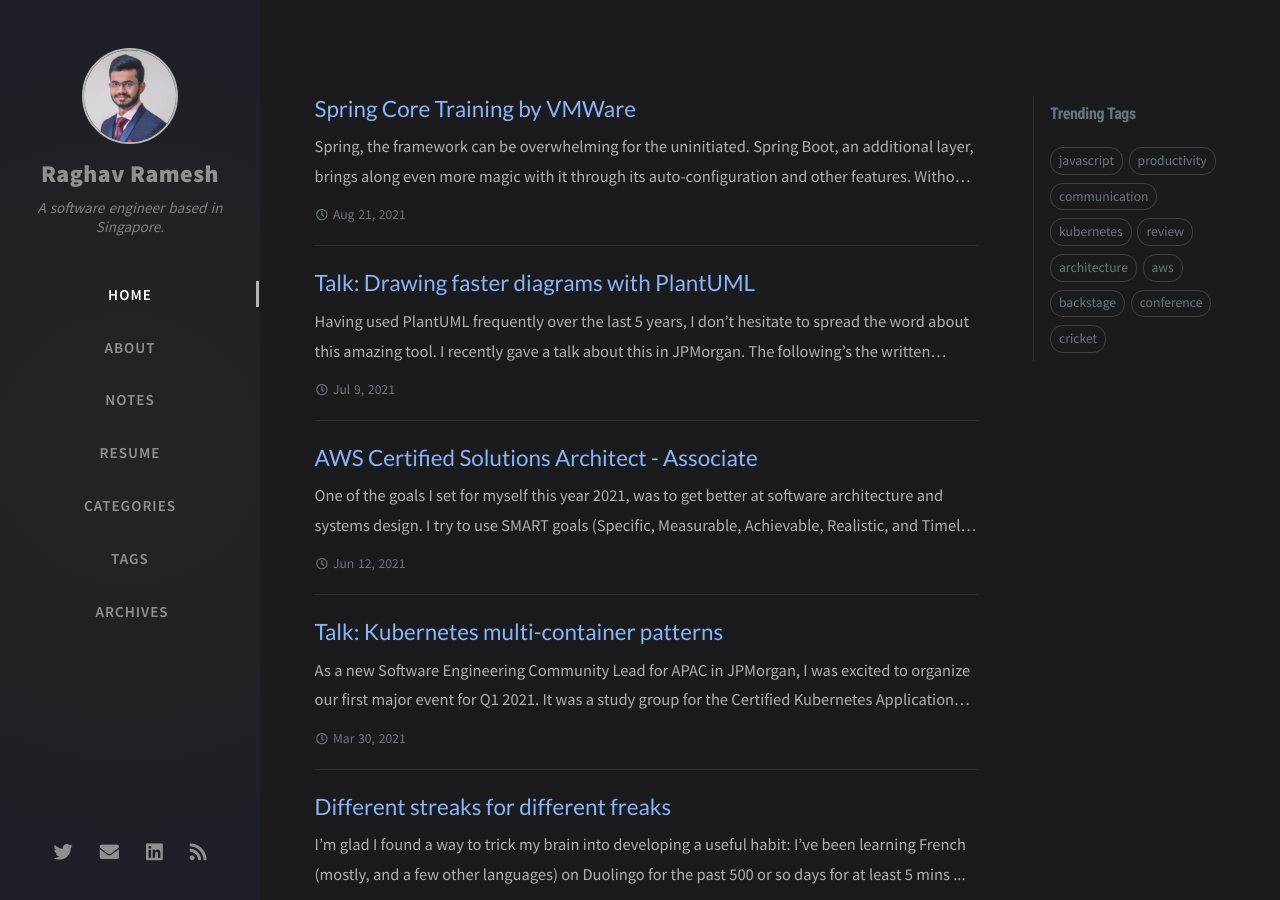
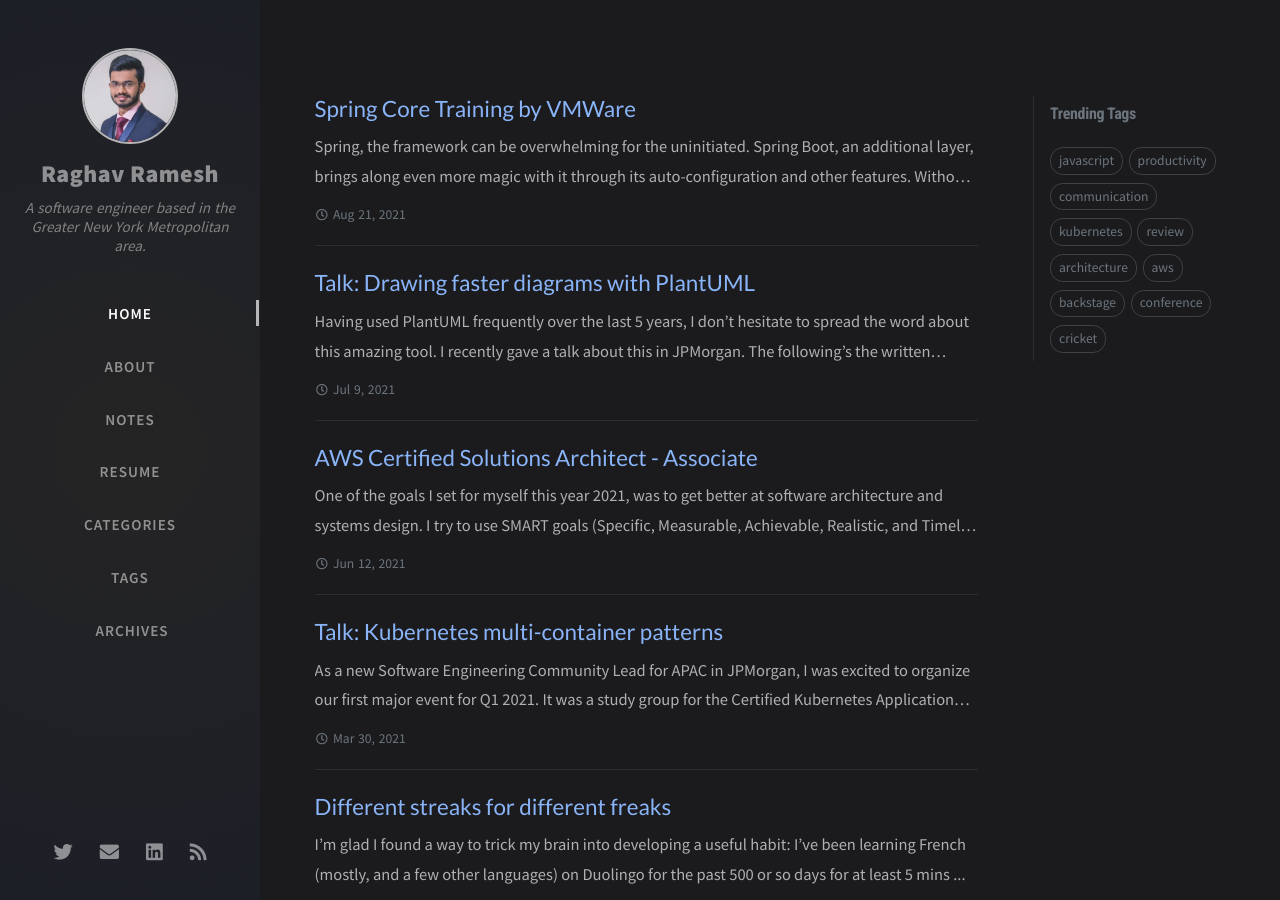
Before and after one commit to RaghavRamesh/RaghavRamesh.github.io, a Jekyll site: the page built from index.html, in a window 1280 px wide and 900 px high. Built offline with Jekyll 4.4.1, drawn with Linux system fonts in a browser that asks for light colours; nearby versions of some CDN libraries; the list of posts is cut into pages by our own code; comment, search, counter and statistics services are not loaded.

Commit message:
Update tagline

```diff
--- a/_config.yml
+++ b/_config.yml
@@ -10,7 +10,7 @@
 
 title: Raghav Ramesh                          # the main title
 
-tagline: A software engineer based in Singapore.  # it will display as the sub-title
+tagline: A software engineer based in the Greater New York Metropolitan area.  # it will display as the sub-title
 
 description: >-                        # used by seo meta and the atom feed
   Personal blog by Raghav Ramesh.
```
